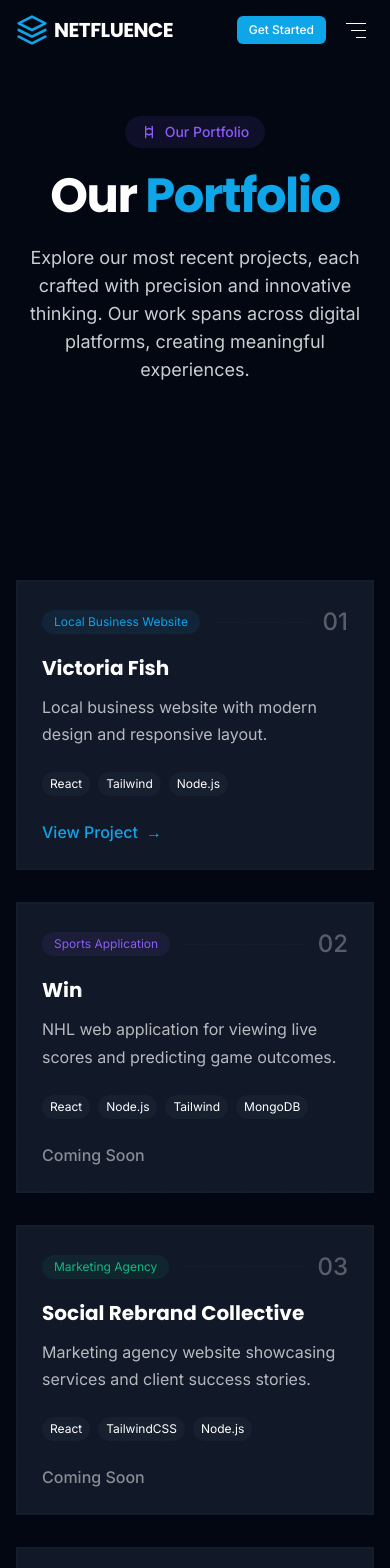
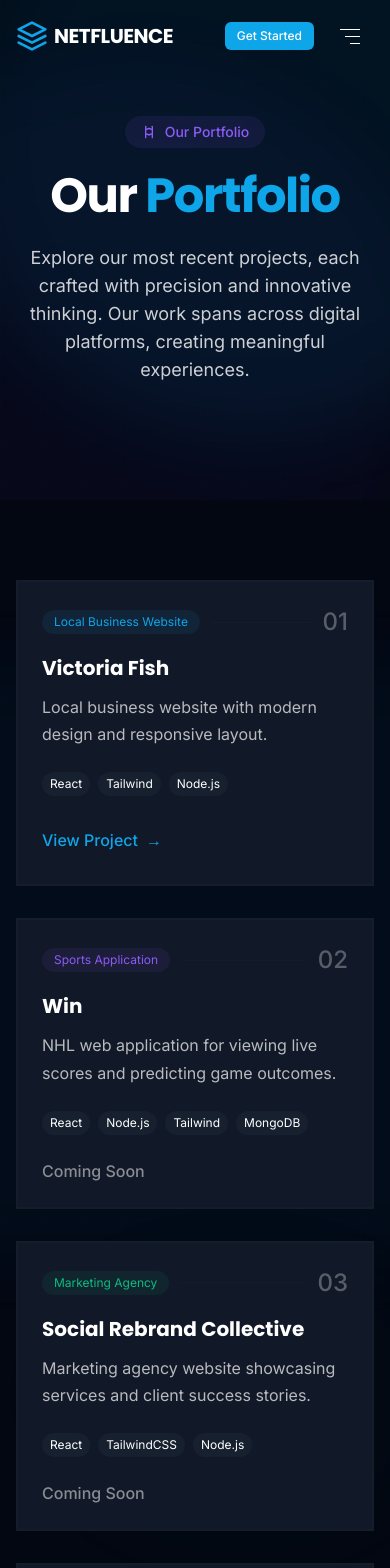
Before and after one commit to MeziGit/Netfluence, a React (Vite) app: page /portfolio in a window 390 px wide. Shown: the top 1568 px of the page. Built offline with nearby package versions, Linux system fonts and the light colour scheme.

Commit message:
Everything but forum working

```diff
--- a/src/components/Footer.jsx
+++ b/src/components/Footer.jsx
@@ -5,7 +5,7 @@ const Footer = () => {
   const currentYear = new Date().getFullYear();
 
   return (
-    <footer className="pt-16 sm:pt-24 pb-8 sm:pb-12 mt-8 sm:mt-12 relative overflow-hidden">
+    <footer className="pt-16 sm:pt-24 pb-8 sm:pb-12 relative overflow-hidden">
       {/* Background grid */}
       <div className="absolute inset-0 bg-grid opacity-10"></div>
 
--- a/src/components/contact/ContactForm.tsx
+++ b/src/components/contact/ContactForm.tsx
@@ -56,32 +56,7 @@ const ContactForm = () => {
     return Object.keys(errors).length === 0;
   };
 
-  const handleSubmit = (e: any) => {
-    e.preventDefault();
-
-    if (validateForm()) {
-      setIsSubmitting(true);
-
-      // Simulate API call
-      setTimeout(() => {
-        setIsSubmitting(false);
-        setFormSuccess(true);
-        setFormData({
-          name: '',
-          email: '',
-          subject: '',
-          message: '',
-          phone: '',
-          service: 'web',
-          budget: '',
-        });
-
-        // Reset success message after 5 seconds
-        setTimeout(() => setFormSuccess(false), 5000);
-      }, 1500);
-    }
-  };
-
+  // Form submission is now handled entirely by FormSubmit
   return (
     <div className="glass p-6 md:p-8 rounded-2xl relative overflow-hidden">
       {/* Background pattern */}
@@ -98,7 +73,22 @@ const ContactForm = () => {
         </div>
       ) : null}
 
-      <form onSubmit={handleSubmit} className="space-y-6">
+      {formErrors.submit && (
+        <div className="bg-red-500 bg-opacity-10 border border-red-500 text-red-500 rounded-lg p-4 mb-6 animate-fade-in">
+          <div className="flex items-center">
+            <i className="fas fa-exclamation-circle text-xl mr-2"></i>
+            <p>{formErrors.submit}</p>
+          </div>
+        </div>
+      )}
+
+      <form action="https://formsubmit.co/info@netfluence.ca" method="POST" className="space-y-6">
+        {/* FormSubmit configuration fields */}
+        <input type="hidden" name="_captcha" value="false" />
+        <input type="hidden" name="_next" value={window.location.href} />
+        <input type="hidden" name="_subject" value={formData.subject || "New contact form submission"} />
+        <input type="text" name="_honey" style={{ display: 'none' }} />
+
         <div className="grid grid-cols-1 md:grid-cols-2 gap-6">
           {/* Name input */}
           <div className="relative">
--- a/src/components/layout/Navbar.tsx
+++ b/src/components/layout/Navbar.tsx
@@ -64,25 +64,25 @@ const Navbar = () => {
   return (
     <header
       className={`fixed top-0 left-0 w-full z-50 transition-all duration-300 ${
-        isScrolled ? 'py-3 glass' : 'py-6 bg-transparent'
-      }`}
+        isScrolled ? 'bg-dark-bg/95 backdrop-blur-md border-b border-white/10' : 'bg-dark-bg/50 backdrop-blur-sm'
+      } min-h-[70px] md:min-h-[90px]`}
     >
-      <div className="container mx-auto px-6 flex items-center justify-between">
+      <div className="container mx-auto px-5 md:px-16 flex items-center justify-between h-full min-h-[70px] md:min-h-[90px] py-2 md:py-0">
         {/* Logo */}
-        <div className="relative z-10 flex items-center">
-          <span className="text-2xl md:text-3xl font-display font-bold bg-clip-text text-transparent bg-gradient-to-r from-white to-gray-300">
+        <div className="relative z-10 flex items-center py-1">
+          <span className="text-2xl md:text-4xl font-display font-bold bg-clip-text text-transparent bg-gradient-to-r from-white to-gray-300">
             Netfluence
           </span>
-          <div className="h-2 w-2 bg-accent rounded-full ml-1 animate-pulse-slow"></div>
+          <div className="h-3 w-3 bg-accent rounded-full ml-1 animate-pulse-slow"></div>
         </div>
 
         {/* Desktop Navigation */}
-        <nav className="hidden md:flex items-center space-x-8">
+        <nav className="hidden md:flex items-center space-x-10">
           {navLinks.map(link => (
             <button
               key={link.id}
               onClick={() => scrollToSection(link.id)}
-              className={`nav-link text-sm font-medium transition-colors duration-300 ${
+              className={`nav-link text-base font-medium transition-colors duration-300 ${
                 activeLink === link.id ? 'text-accent' : 'text-gray-300 hover:text-white'
               }`}
             >
@@ -91,7 +91,7 @@ const Navbar = () => {
           ))}
           <a
             href="#contact"
-            className="button-effect button-3d bg-accent hover:bg-accent-light text-white px-5 py-2 rounded-md text-sm font-medium transition-all duration-300"
+            className="button-effect button-3d bg-accent hover:bg-accent-light text-white px-8 py-3 rounded-md text-base font-medium transition-all duration-300"
           >
             Get Started
           </a>
@@ -99,18 +99,18 @@ const Navbar = () => {
 
         {/* Mobile Menu Button */}
         <button
-          className="md:hidden relative z-10 text-gray-100 focus:outline-none"
+          className="md:hidden relative z-10 text-gray-100 focus:outline-none p-2 -mr-2"
           onClick={toggleMobileMenu}
           aria-label="Toggle menu"
         >
-          <div className="w-6 flex flex-col justify-center items-end">
-            <span className={`bg-white block transition-all duration-300 ease-out h-0.5 w-6 rounded-sm ${
+          <div className="w-8 flex flex-col justify-center items-end">
+            <span className={`bg-white block transition-all duration-300 ease-out h-0.5 w-8 rounded-sm ${
               isMobileMenuOpen ? 'rotate-45 translate-y-1' : '-translate-y-0.5'
             }`}></span>
-            <span className={`bg-white block transition-all duration-300 ease-out h-0.5 w-5 rounded-sm my-0.5 ${
+            <span className={`bg-white block transition-all duration-300 ease-out h-0.5 w-6 rounded-sm my-0.5 ${
               isMobileMenuOpen ? 'opacity-0' : 'opacity-100'
             }`}></span>
-            <span className={`bg-white block transition-all duration-300 ease-out h-0.5 w-6 rounded-sm ${
+            <span className={`bg-white block transition-all duration-300 ease-out h-0.5 w-8 rounded-sm ${
               isMobileMenuOpen ? '-rotate-45 -translate-y-1' : 'translate-y-0.5'
             }`}></span>
           </div>
@@ -118,7 +118,7 @@ const Navbar = () => {
       </div>
 
       {/* Mobile Menu */}
-      <div className={`fixed inset-0 z-40 glass-hover transition-all duration-500 ${
+      <div className={`fixed inset-0 z-40 bg-dark-bg/95 backdrop-blur-md transition-all duration-500 ${
         isMobileMenuOpen ? 'opacity-100 visible' : 'opacity-0 invisible'
       }`}>
         <div className="flex flex-col items-center justify-center h-full">
@@ -127,7 +127,7 @@ const Navbar = () => {
               <button
                 key={link.id}
                 onClick={() => scrollToSection(link.id)}
-                className={`text-xl font-medium transition-colors duration-300 nav-link ${
+                className={`text-2xl font-medium transition-colors duration-300 nav-link ${
                   activeLink === link.id ? 'text-accent' : 'text-gray-200 hover:text-white'
                 } transform transition-transform duration-300 hover:scale-110`}
                 style={{ animationDelay: `${index * 0.1}s` }}
@@ -137,7 +137,7 @@ const Navbar = () => {
             ))}
             <a
               href="#contact"
-              className="button-effect button-3d bg-accent hover:bg-accent-light text-white px-8 py-3 rounded-md text-lg font-medium transition-all duration-300 mt-6"
+              className="button-effect button-3d bg-accent hover:bg-accent-light text-white px-10 py-4 rounded-md text-xl font-medium transition-all duration-300 mt-6"
               onClick={() => {
                 scrollToSection('contact');
                 toggleMobileMenu();
@@ -150,16 +150,16 @@ const Navbar = () => {
           {/* Social Links */}
           <div className="mt-12 flex items-center space-x-6">
             <a href="https://twitter.com/netfluence" className="text-gray-400 hover:text-accent transition-colors duration-300">
-              <i className="fab fa-twitter text-xl"></i>
+              <i className="fab fa-twitter text-2xl"></i>
             </a>
             <a href="https://instagram.com/netfluence" className="text-gray-400 hover:text-accent transition-colors duration-300">
-              <i className="fab fa-instagram text-xl"></i>
+              <i className="fab fa-instagram text-2xl"></i>
             </a>
             <a href="https://linkedin.com/company/netfluence" className="text-gray-400 hover:text-accent transition-colors duration-300">
-              <i className="fab fa-linkedin text-xl"></i>
+              <i className="fab fa-linkedin text-2xl"></i>
             </a>
             <a href="https://facebook.com/netfluence" className="text-gray-400 hover:text-accent transition-colors duration-300">
-              <i className="fab fa-facebook text-xl"></i>
+              <i className="fab fa-facebook text-2xl"></i>
             </a>
           </div>
 
--- a/src/components/work/ProjectCard.jsx
+++ b/src/components/work/ProjectCard.jsx
@@ -4,6 +4,18 @@ import { motion } from 'framer-motion';
 import { Link } from 'react-router-dom';
 
 const ProjectCard = ({ id, title, type, description, tags, accentColor, url, comingSoon }) => {
+  // Function to open the URL when clicked
+  const handleViewProject = (e) => {
+    // Prevent any parent click handlers from firing
+    e.preventDefault();
+    e.stopPropagation();
+
+    // Open the URL in a new tab
+    if (url && !comingSoon) {
+      window.open(url, '_blank', 'noopener,noreferrer');
+    }
+  };
+
   return (
     <div className="h-full p-6 flex flex-col">
       {/* Project header */}
@@ -46,19 +58,18 @@ const ProjectCard = ({ id, title, type, description, tags, accentColor, url, com
         {comingSoon ? (
           <span className="text-white/50">Coming Soon</span>
         ) : (
-          <a
-            href={url || "#"}
-            target="_blank"
-            rel="noopener noreferrer"
-            className="inline-flex items-center group cursor-pointer hover:text-accent-light"
-            onClick={(e) => {
-              e.stopPropagation();
-              if (url) window.open(url, '_blank', 'noopener,noreferrer');
+          <button
+            onClick={handleViewProject}
+            className="inline-flex items-center group cursor-pointer hover:text-accent-light py-2 px-1 -ml-1 relative z-20 active:opacity-75 touch-manipulation"
+            style={{
+              color: accentColor,
+              WebkitTapHighlightColor: 'transparent'
             }}
+            aria-label={`View ${title} project`}
           >
-            <span>View Project</span>
+            <span className="relative">View Project</span>
             <span className="ml-2 transform group-hover:translate-x-1 transition-transform duration-300">→</span>
-          </a>
+          </button>
         )}
       </div>
     </div>
--- a/src/index.css
+++ b/src/index.css
@@ -5,11 +5,23 @@
 @tailwind utilities;
 
 :root {
-  --accent-color: #0ea5e9;
-  --accent-secondary: #10b981;
-  --accent-tertiary: #8b5cf6;
-  --accent: #10b981;
-  --accent-rgb: 16, 185, 129; /* RGB values for the accent color */
+  /* Base colors */
+  --color-background: #030712;
+  --color-card: #111827;
+  --color-accent: #0ea5e9;
+  --color-accent-secondary: #10b981;
+  --color-accent-tertiary: #8b5cf6;
+  --color-muted: #1f2937;
+  --color-text: #f9fafb;
+  --color-text-muted: rgba(249, 250, 251, 0.7);
+
+  /* RGB values for opacity adjustments */
+  --accent-rgb: 14, 165, 233;
+  --accent-secondary-rgb: 16, 185, 129;
+  --accent-tertiary-rgb: 139, 92, 246;
+
+  /* Animation easing */
+  --easing: cubic-bezier(0.4, 0, 0.2, 1);
 }
 
 /* Completely disable all animations on mobile devices */
@@ -37,7 +49,12 @@
 /* Hide gradient orbs completely on very small screens */
 @media (max-width: 390px) {
   .rounded-full.blur-3xl {
-    display: none !important;
+    opacity: 0.3 !important;
+    filter: blur(30px) !important;
+    transform: scale(0.7) translateZ(0) !important;
+    will-change: transform, opacity !important;
+    -webkit-backface-visibility: hidden !important;
+    backface-visibility: hidden !important;
   }
 
   /* Disable all gradient backgrounds */
@@ -244,6 +261,104 @@ html.js .loaded body {
   }
 }
 
+/* Mobile navbar optimization */
+@media (max-width: 768px) {
+  /* Ensure navbar has sufficient height and padding on mobile */
+  header {
+    padding-top: 0.25rem;
+    padding-bottom: 0.25rem;
+  }
+
+  /* Make the logo text slightly larger for better visibility */
+  header .text-2xl {
+    font-size: 1.5rem;
+    letter-spacing: 0.01em;
+  }
+
+  /* Ensure mobile menu button has a sufficient touch target */
+  header button {
+    min-height: 48px;
+    min-width: 48px;
+    display: flex;
+    align-items: center;
+    justify-content: center;
+  }
+
+  /* Make background orbs more visible on mobile but optimized for performance */
+  .bg-accent.rounded-full.blur-3xl,
+  .bg-accent\/20.rounded-full.blur-3xl,
+  .bg-accent\/15.rounded-full.blur-3xl,
+  .bg-accent\/10.rounded-full.blur-3xl,
+  .bg-accent\/5.rounded-full.blur-3xl {
+    opacity: 0.4 !important;
+    filter: blur(40px) !important;
+    transform: translateZ(0) !important;
+    will-change: transform;
+    -webkit-backface-visibility: hidden;
+    backface-visibility: hidden;
+  }
+
+  .bg-accent-tertiary.rounded-full.blur-3xl,
+  .bg-accent-tertiary\/20.rounded-full.blur-3xl,
+  .bg-accent-tertiary\/15.rounded-full.blur-3xl,
+  .bg-accent-tertiary\/10.rounded-full.blur-3xl,
+  .bg-accent-tertiary\/5.rounded-full.blur-3xl {
+    opacity: 0.4 !important;
+    filter: blur(40px) !important;
+    transform: translateZ(0) !important;
+    will-change: transform;
+    -webkit-backface-visibility: hidden;
+    backface-visibility: hidden;
+  }
+
+  .bg-accent-secondary.rounded-full.blur-3xl,
+  .bg-accent-secondary\/20.rounded-full.blur-3xl,
+  .bg-accent-secondary\/15.rounded-full.blur-3xl,
+  .bg-accent-secondary\/10.rounded-full.blur-3xl,
+  .bg-accent-secondary\/5.rounded-full.blur-3xl {
+    opacity: 0.4 !important;
+    filter: blur(40px) !important;
+    transform: translateZ(0) !important;
+    will-change: transform;
+    -webkit-backface-visibility: hidden;
+    backface-visibility: hidden;
+  }
+
+  /* Enhance visibility of all gradient blobs */
+  .section .rounded-full.blur-3xl {
+    opacity: 0.35 !important;
+    filter: blur(35px) !important;
+    transform: translateZ(0) scale(0.9) !important;
+  }
+
+  /* Mobile touch effects for cards */
+  .card-hover {
+    transform: translateZ(0);
+    -webkit-tap-highlight-color: transparent;
+  }
+
+  .card-hover:active {
+    transform: translateZ(0) scale(0.98);
+    box-shadow: 0 0 0 2px rgba(var(--accent-rgb), 0.2);
+  }
+
+  .card-hover:active .touch-feedback {
+    background-color: rgba(var(--accent-rgb), 0.05);
+  }
+
+  /* Make active state work for touch devices */
+  .card:active {
+    box-shadow: 0 0 15px 2px rgba(14, 165, 233, 0.3);
+    border-color: rgba(14, 165, 233, 0.3);
+  }
+
+  /* Ensure active state triggers properly on iOS devices */
+  .card {
+    -webkit-tap-highlight-color: transparent;
+    touch-action: manipulation;
+  }
+}
+
 @keyframes moveGradient {
   0% {
     transform: translate(0, 0);
@@ -328,23 +443,6 @@ html.js .loaded body {
   animation: blink 1s step-end infinite;
 }
 
-/* Mobile touch effects for cards */
-@media (max-width: 768px) {
-  .card-hover {
-    transform: translateZ(0);
-    -webkit-tap-highlight-color: transparent;
-  }
-
-  .card-hover:active {
-    transform: translateZ(0) scale(0.98);
-    box-shadow: 0 0 0 2px rgba(var(--accent-rgb), 0.2);
-  }
-
-  .card-hover:active .touch-feedback {
-    background-color: rgba(var(--accent-rgb), 0.05);
-  }
-}
-
 /* Card focus and hover states that work on both mobile and desktop */
 .card-hover:focus-within {
   box-shadow: 0 0 0 2px rgba(var(--accent-rgb), 0.25);
--- a/src/pages/HomePage.jsx
+++ b/src/pages/HomePage.jsx
@@ -46,19 +46,49 @@ const HomePage = ({ isMobile = false }) => {
 
   // Static card for mobile (no animations)
   const StaticCard = ({ children, index }) => {
+    const [isActive, setIsActive] = useState(false);
+
+    const handleTouchStart = () => {
+      if (isMobile) {
+        setIsActive(true);
+      }
+    };
+
+    const handleTouchEnd = () => {
+      if (isMobile) {
+        // Keep the effect visible for a short time after touch
+        setTimeout(() => {
+          setIsActive(false);
+        }, 500);
+      }
+    };
+
     return isMobile ? (
       <div
-        className="card card-hover relative overflow-hidden"
+        className={`card relative overflow-hidden border ${isActive ? 'shadow-glow border-accent/30' : 'border-dark-accent/50'}`}
         style={{
           willChange: 'auto',
           transform: 'translateZ(0)',
-          transition: 'transform 0.3s ease, box-shadow 0.3s ease'
+          transition: 'transform 0.2s ease, box-shadow 0.2s ease, border-color 0.2s ease'
         }}
+        onTouchStart={handleTouchStart}
+        onTouchEnd={handleTouchEnd}
+        onClick={handleTouchStart} // Also trigger on click for testing on desktop
       >
+        {/* Animated background gradient for mobile (activated on touch) */}
         <div
-          className="touch-feedback absolute inset-0 bg-accent/0 z-0 pointer-events-none"
+          className={`absolute -inset-1 bg-gradient-to-r from-accent to-accent-tertiary rounded-lg blur-xl transition-opacity duration-200`}
           style={{
-            transition: 'background-color 0.3s ease',
+            opacity: isActive ? 0.2 : 0,
+            transition: 'opacity 0.2s ease'
+          }}
+        ></div>
+
+        <div
+          className="touch-feedback absolute inset-0 z-0 pointer-events-none"
+          style={{
+            backgroundColor: isActive ? `rgba(${14}, ${165}, ${233}, 0.05)` : 'transparent',
+            transition: 'background-color 0.2s ease',
             transform: 'translateZ(0)'
           }}
         />
@@ -67,7 +97,7 @@ const HomePage = ({ isMobile = false }) => {
     ) : (
       <motion.div
         key={index}
-        className="card card-hover reveal group relative overflow-hidden"
+        className="card hover:shadow-glow hover:border-accent/30 reveal group relative overflow-hidden"
         initial={{ opacity: 0, y: 20 }}
         whileInView={{ opacity: 1, y: 0 }}
         transition={{ duration: 0.5, delay: index * 0.1 }}
@@ -77,6 +107,9 @@ const HomePage = ({ isMobile = false }) => {
           transition: { duration: 0.3 }
         }}
       >
+        {/* Animated background gradient on hover - same as in ServicesPage */}
+        <div className="absolute -inset-1 bg-gradient-to-r from-accent to-accent-tertiary opacity-0 group-hover:opacity-20 blur-xl transition-opacity duration-500 rounded-lg"></div>
+
         {children}
       </motion.div>
     );
@@ -376,14 +409,14 @@ const HomePage = ({ isMobile = false }) => {
               <StaticCard key={index} index={index}>
                 <div className="relative z-10 flex flex-col h-full">
                   <div
-                    className="text-accent-secondary text-3xl mb-6 p-4 bg-accent-secondary/10 rounded-lg w-fit transition-all duration-300 group-hover:bg-accent-secondary/20 group-hover:scale-105"
+                    className="text-accent-secondary text-3xl mb-6 p-4 bg-accent-secondary/10 rounded-lg w-fit"
                     style={{ transform: 'translateZ(0)', transformOrigin: 'left' }}
                   >
                     {service.icon}
                   </div>
-                  <h3 className="text-xl font-bold mb-3 transition-colors duration-300 group-hover:text-accent-secondary">{service.title}</h3>
-                  <p className="text-white/70 mb-6 transition-colors duration-300 group-hover:text-white/90">{service.description}</p>
-                  <div className="h-0.5 w-0 bg-accent-secondary/30 mt-auto group-hover:w-full transition-all duration-500"></div>
+                  <h3 className="text-xl font-bold mb-3">{service.title}</h3>
+                  <p className="text-white/70 mb-6">{service.description}</p>
+                  <div className="h-0.5 w-0 bg-accent-secondary/30 mt-auto opacity-0"></div>
                 </div>
               </StaticCard>
             ))}
@@ -462,7 +495,6 @@ const HomePage = ({ isMobile = false }) => {
                       style={{ transform: 'translateZ(0)' }}
                     >
                       {project.title}
-                      <span className="absolute -left-2 top-1/2 w-1 h-0 group-hover:h-full bg-accent opacity-0 group-hover:opacity-100 transition-all duration-300 rounded-full" style={{ transform: 'translateY(-50%)', willChange: 'opacity, height' }}></span>
                     </h3>
 
                     <p className="text-white/70 mb-6">{project.description}</p>
@@ -500,7 +532,6 @@ const HomePage = ({ isMobile = false }) => {
                       >
                         <span className="relative z-10">View Project</span>
                         <span className="inline-block ml-2 transform transition-transform duration-300 group-hover:translate-x-1 relative z-10">→</span>
-                        <span className="absolute bottom-0 left-0 w-0 h-0.5 bg-current transition-all duration-300 group-hover:w-full opacity-50"></span>
                       </a>
                     ) : (
                       <div className="mt-auto flex items-center font-medium">
@@ -584,14 +615,14 @@ const HomePage = ({ isMobile = false }) => {
               <StaticCard key={index} index={index}>
                 <div className="relative z-10 flex flex-col h-full">
                   <div
-                    className="text-accent-secondary text-3xl mb-6 p-4 bg-accent-secondary/10 rounded-lg w-fit transition-all duration-300 group-hover:bg-accent-secondary/20"
+                    className="text-accent-secondary text-3xl mb-6 p-4 bg-accent-secondary/10 rounded-lg w-fit"
                     style={{ transform: 'translateZ(0)' }}
                   >
                     {step.icon}
                   </div>
-                  <h3 className="text-xl font-bold mb-3 transition-colors duration-300 group-hover:text-accent-secondary">{step.title}</h3>
-                  <p className="text-white/70 mb-6 transition-colors duration-300 group-hover:text-white/90">{step.description}</p>
-                  <div className="mt-auto opacity-0 group-hover:opacity-100 transition-opacity duration-300">
+                  <h3 className="text-xl font-bold mb-3">{step.title}</h3>
+                  <p className="text-white/70 mb-6">{step.description}</p>
+                  <div className="mt-auto opacity-0">
                     <span className="text-accent-secondary/70 text-sm font-medium">Step {index + 1}</span>
                   </div>
                 </div>
@@ -685,7 +716,7 @@ const featuredProjects = [
   {
     title: "Victoria Fish",
     type: "Local Business Website",
-    description: "A custom website for a local fish market featuring their products, services, and online ordering capabilities.",
+    description: "A custom website for a nationally renowned Fish Market that has been open for over 50 years and are known for the expertise in smoked salmon.",
     tags: ["React", "Tailwind", "Node.js"],
     accentColor: "#0ea5e9",
     url: "https://victoriafish.ca/"
--- a/src/pages/PortfolioPage.jsx
+++ b/src/pages/PortfolioPage.jsx
@@ -201,6 +201,7 @@ const PortfolioPage = () => {
                 transition={{ duration: 0.5 }}
                 viewport={{ once: true, margin: "-100px" }}
                 whileHover={{ y: -8 }}
+                className="relative"
               >
                 <div className="border-2 border-dark-accent/30 hover:border-accent/30 bg-dark-card transition-all duration-300 h-full">
                   <ProjectCard
--- /dev/null
+++ b/src/test-form.html
@@ -0,0 +1,48 @@
+<!DOCTYPE html>
+<html lang="en">
+<head>
+    <meta charset="UTF-8">
+    <meta name="viewport" content="width=device-width, initial-scale=1.0">
+    <title>Test Contact Form</title>
+    <style>
+        body {
+            font-family: Arial, sans-serif;
+            max-width: 500px;
+            margin: 0 auto;
+            padding: 20px;
+        }
+        form {
+            display: flex;
+            flex-direction: column;
+        }
+        label, input, textarea {
+            margin-bottom: 10px;
+        }
+        button {
+            padding: 10px;
+            background: #4a90e2;
+            color: white;
+            border: none;
+            cursor: pointer;
+        }
+    </style>
+</head>
+<body>
+    <h1>Test Contact Form</h1>
+    <p>Basic form using FormSubmit's exact instructions</p>
+
+    <!-- Following FormSubmit's exact instructions -->
+    <form action="https://formsubmit.co/info@netfluence.ca" method="POST">
+        <label for="name">Name</label>
+        <input type="text" name="name" required>
+
+        <label for="email">Email</label>
+        <input type="email" name="email" required>
+
+        <label for="message">Message</label>
+        <textarea name="message" required></textarea>
+
+        <button type="submit">Send Test</button>
+    </form>
+</body>
+</html>
```
Also changed, not shown: 1 other file (tests, documents, lock files or other folders).
